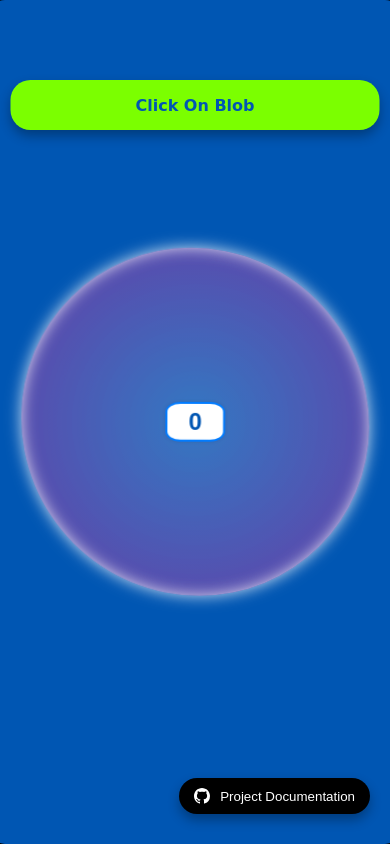
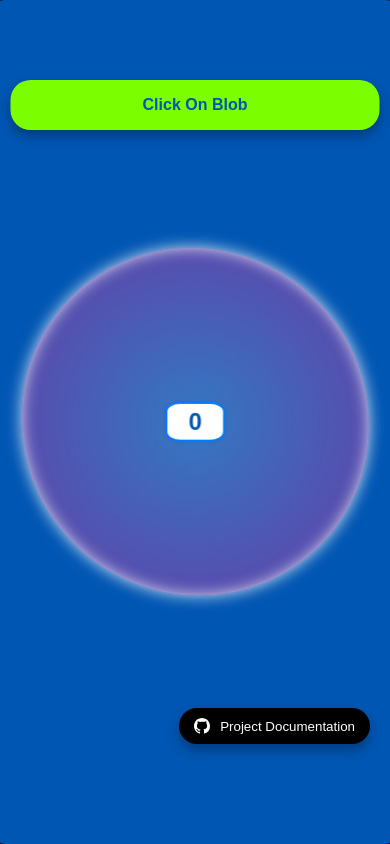
Before and after one commit to SandorGyorfi/Blob-the-Click-Thief, a React (Create React App) app: page / in a window 390 px wide. Built offline with nearby package versions, Linux system fonts and the light colour scheme; no server answers; the database is empty.

Commit message:
BCT-2: Update; correction: github button, font-family  and infopanel

```diff
--- a/src/App.css
+++ b/src/App.css
@@ -86,11 +86,14 @@ html, body {
     min-height: 100vh;
   }
 
+  .GitHubButton {
+    bottom: 100px;
+}
 }
 
 
 .Info-Panel {position: fixed;
-  bottom: 100px;
+  bottom: 90px;
   left: 50%;
   transform: translate(-50%, 0);
   padding: 8px 16px;
@@ -123,5 +126,6 @@ html, body {
       font-size: 1rem;
       padding: 10px 20px;
       transform: translateX(-50%);
+      bottom: 180px;
   }
 }
--- a/src/components/ClickPanel/ClickPanel.css
+++ b/src/components/ClickPanel/ClickPanel.css
@@ -9,6 +9,8 @@
     --click-panel-border-radius: 20px;
     --click-panel-box-shadow: 0 6px 12px rgba(0, 0, 0, 0.3);
     --click-panel-margin-top: 40px;
+    --font-family-base: "Arial", sans-serif;
+
 }
 
 .Click-Panel {
@@ -34,7 +36,7 @@
     display: flex;
     align-items: center;
     justify-content: center;
-    font-family: "Comic Sans MS", cursive, sans-serif;
+    font-family: var(--font-family-base);
     transition: background-color 0.5s ease-in-out;
 }
 
--- a/src/components/Counter/Counter.css
+++ b/src/components/Counter/Counter.css
@@ -6,6 +6,8 @@
     --counter-font-size-large: 2.1rem;
     --counter-font-size-small: 1.5rem;
     --shadow-color: rgba(0, 0, 0, 0.1);
+    --font-family-base: "Arial", sans-serif;
+
   }
 
   .Counter {
@@ -24,6 +26,7 @@
     box-shadow: 0 0 4px var(--shadow-color);
     background-color: var(--color-text);
     color: var(--color-hover);
+    font-family: var(--font-family-base);
     font-size: var(--counter-font-size-large);
     font-weight: 650;
     display: flex;
```
